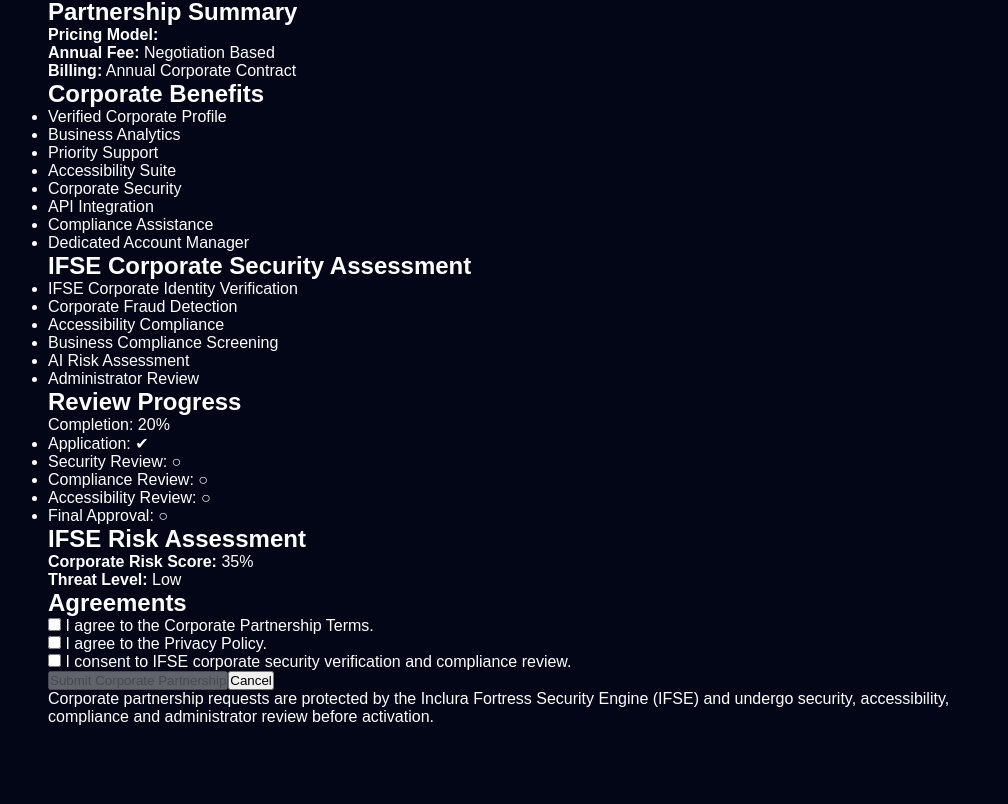
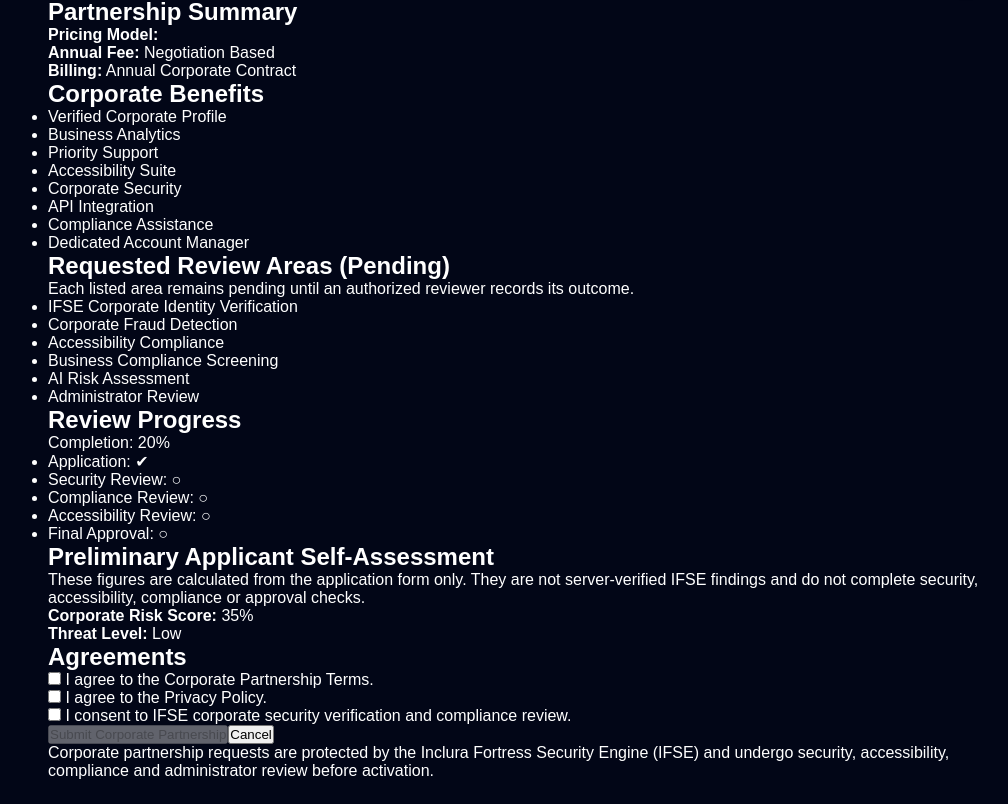
Before and after one commit to inclurah-png/inclura-web, a React (Vite) app: page /corporate-partnership in a window 1280 px wide. Shown: the part 799-1603 px from the top of the page, without its empty margins (260-1268 px from the left). Before the commit the page ends 1549 px from the top, so only its background shows below. Built offline with nearby package versions, Linux system fonts and the light colour scheme; no server answers; the database is empty; sample sign-in values are in the browser's storage.

Commit message:
Clarify CorporatePartnership.jsx review and self-assessment status

```diff
--- a/src/pages/CorporatePartnership.jsx
+++ b/src/pages/CorporatePartnership.jsx
@@ -543,10 +543,10 @@ serverTimestamp(),
 updatedAt:
   serverTimestamp(),
 
-riskScore:
-  corporateRiskScore,
-
-threatLevel,
+riskScore: corporateRiskScore,
+              riskScoreSource: "member_self_assessment",
+              threatLevel,
+              threatLevelSource: "member_self_assessment",
               securityLayers,
 
 corporateBenefits,
@@ -1234,9 +1234,10 @@ serverTimestamp(),
 
             <h2>
 
-              IFSE Corporate Security Assessment
+              Requested Review Areas (Pending)
 
             </h2>
+            <p>Each listed area remains pending until an authorized reviewer records its outcome.</p>
 
             <ul>
 
@@ -1315,9 +1316,10 @@ serverTimestamp(),
 
             <h2>
 
-              IFSE Risk Assessment
+              Preliminary Applicant Self-Assessment
 
             </h2>
+            <p>These figures are calculated from the application form only. They are not server-verified IFSE findings and do not complete security, accessibility, compliance or approval checks.</p>
 
             <p>
 
```
